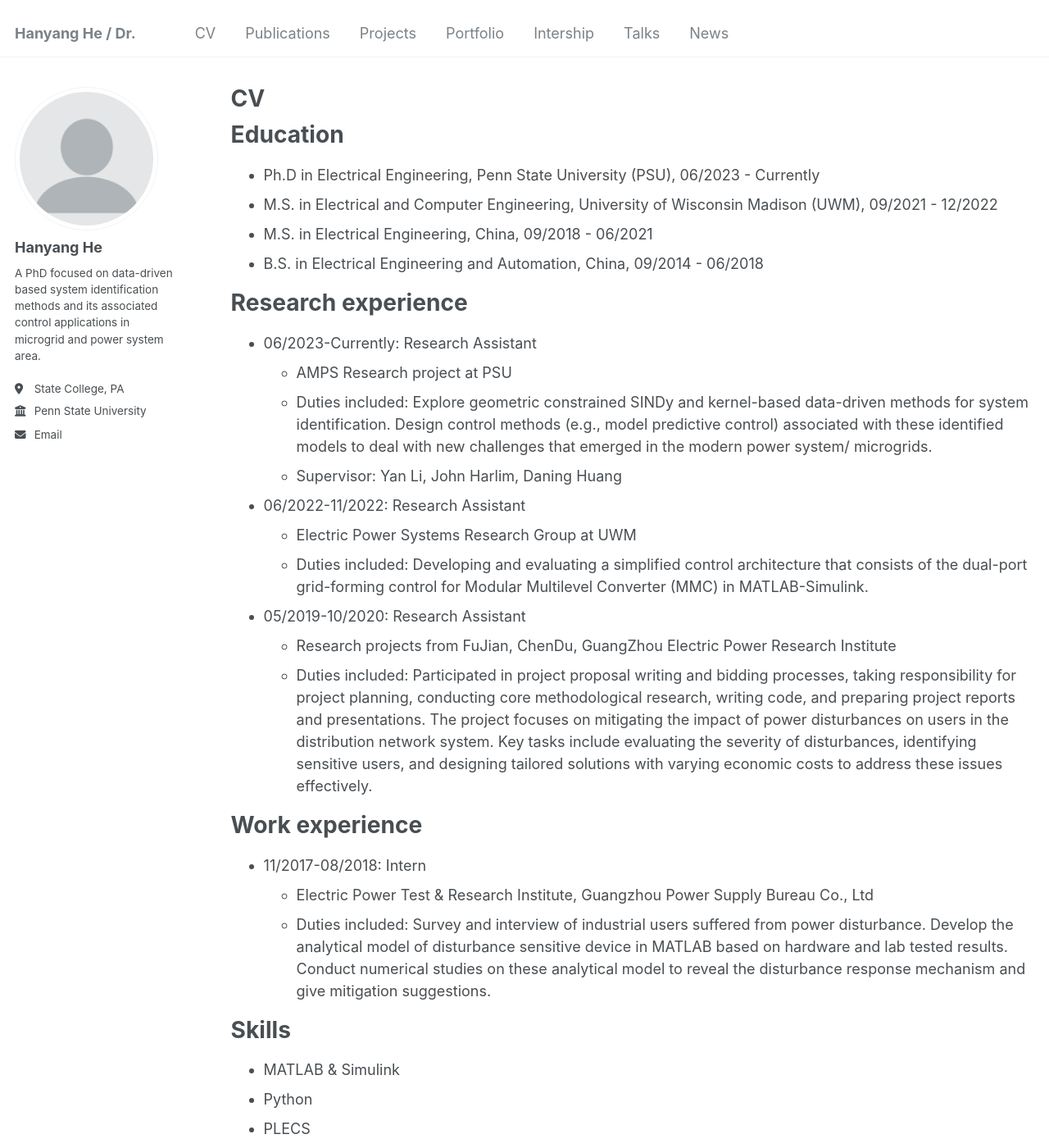
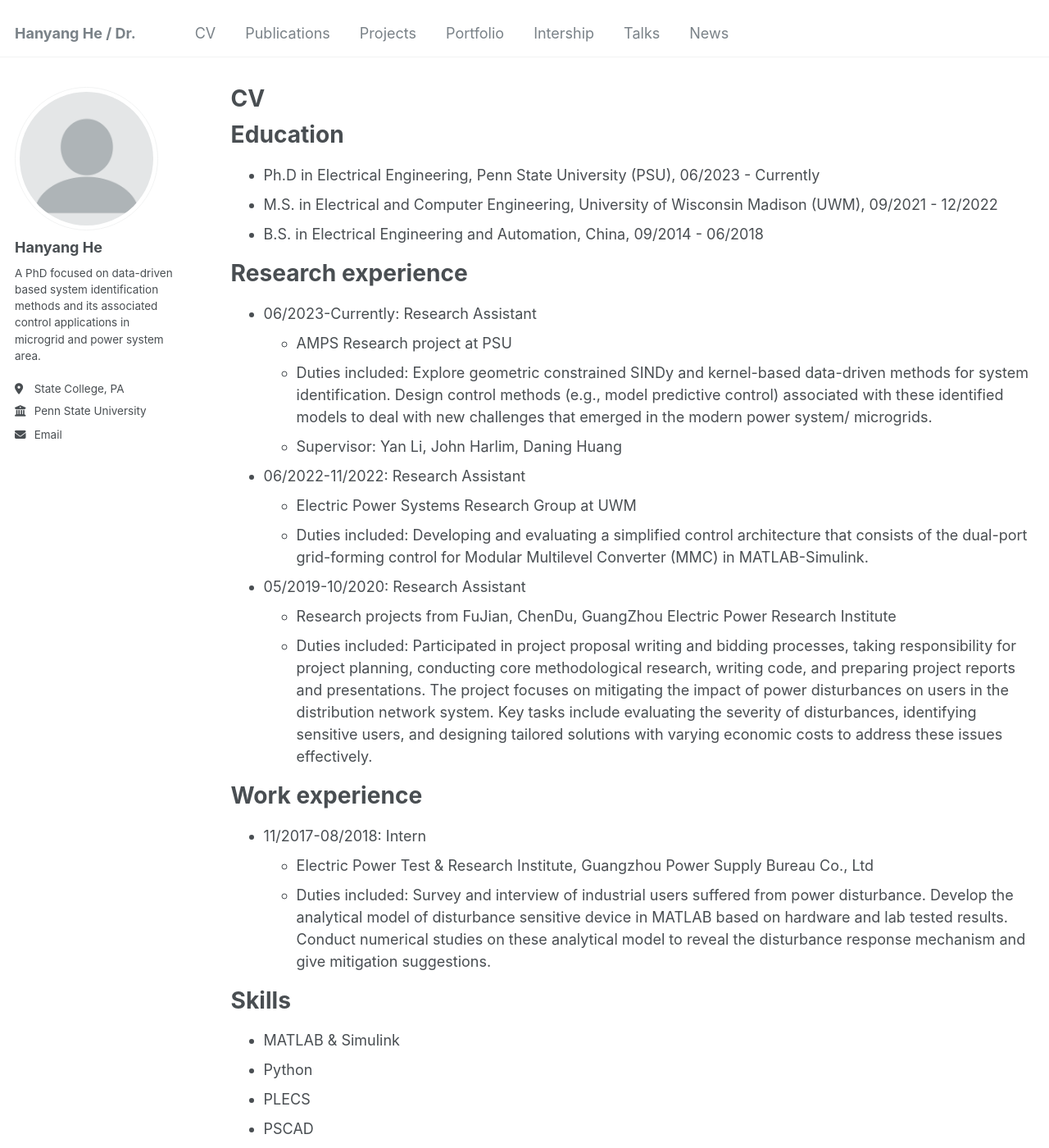
Before and after one commit to HanyangHe/HanyangHe.github.io, a Jekyll site: the page built from _pages/cv.md, in a window 1280 px wide and 1400 px high. Shown: the whole window at 82% size. Built offline with Jekyll 4.4.1, drawn with Linux system fonts in a browser that asks for light colours; some of the changed lines change nothing that is shown.

Commit message:
Update cv.md

```diff
--- a/_pages/cv.md
+++ b/_pages/cv.md
@@ -13,7 +13,7 @@ Education
 ======
 * Ph.D in Electrical Engineering, Penn State University (PSU), 06/2023 - Currently
 * M.S. in Electrical and Computer Engineering, University of Wisconsin Madison (UWM), 09/2021 - 12/2022
-* M.S. in Electrical Engineering, China, 09/2018 - 06/2021
+<!-- * M.S. in Electrical Engineering, China, 09/2018 - 06/2021-->
 * B.S. in Electrical Engineering and Automation, China, 09/2014 - 06/2018
 
 Research experience
@@ -70,7 +70,7 @@ Teaching
 Selected honors and prizes
 ======
 * Outstanding University Graduates in 2021                                                                                                                04/2021
-* Excellent Master Degree Thesis of S.C. [PDF file](https://drive.google.com/drive/folders/1bmexQnCn0x8lkPwVd6ld_sWumBWk09QM?usp=sharing)              06/2021
+* Excellent Master Degree Thesis of S.C. <!--[PDF file](https://drive.google.com/drive/folders/1bmexQnCn0x8lkPwVd6ld_sWumBWk09QM?usp=sharing)-->              06/2021
 * National Scholarship for Graduate Student for Academic Year 2019-2020                                                                                   12/2020
 * Excellent Graduate of 2021                                                                                                                              10/2020
 * Excellent Graduate Student for Academic Year 2018-2019                                                                                                  10/2019
```
